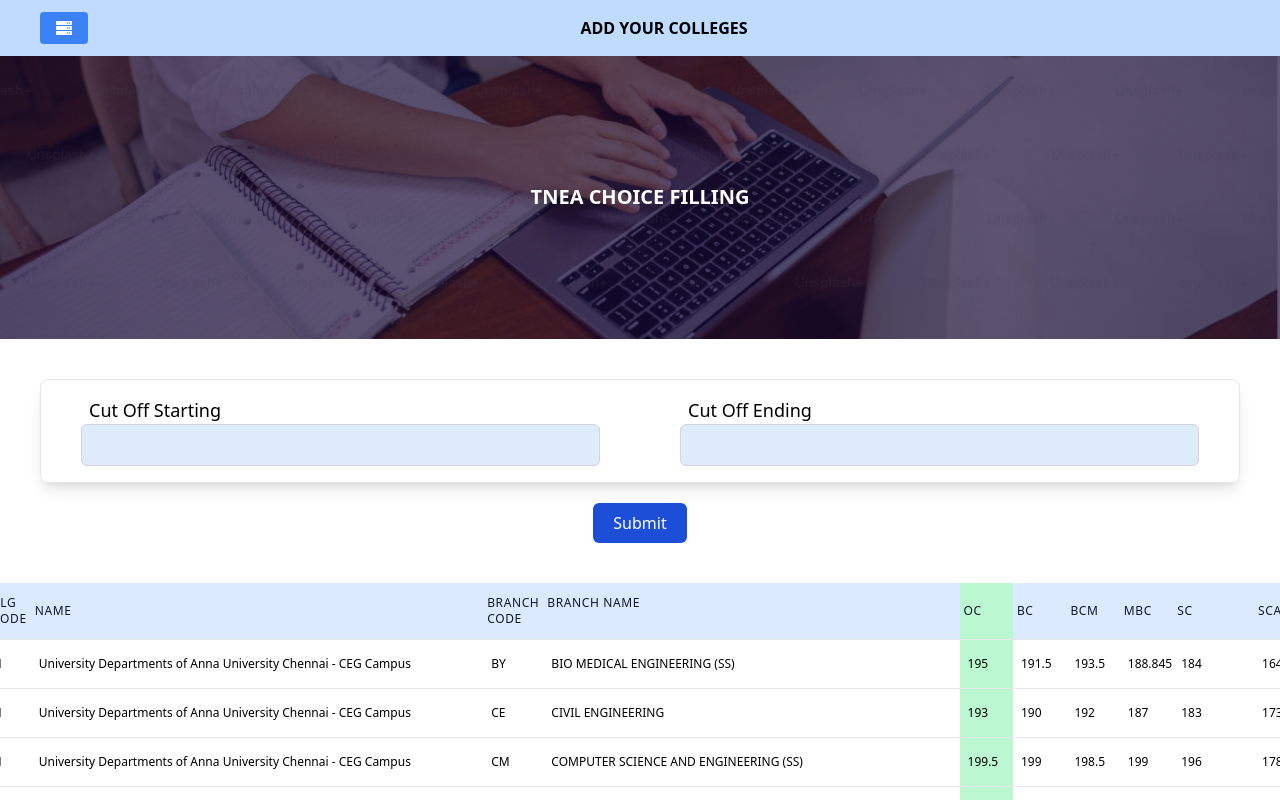
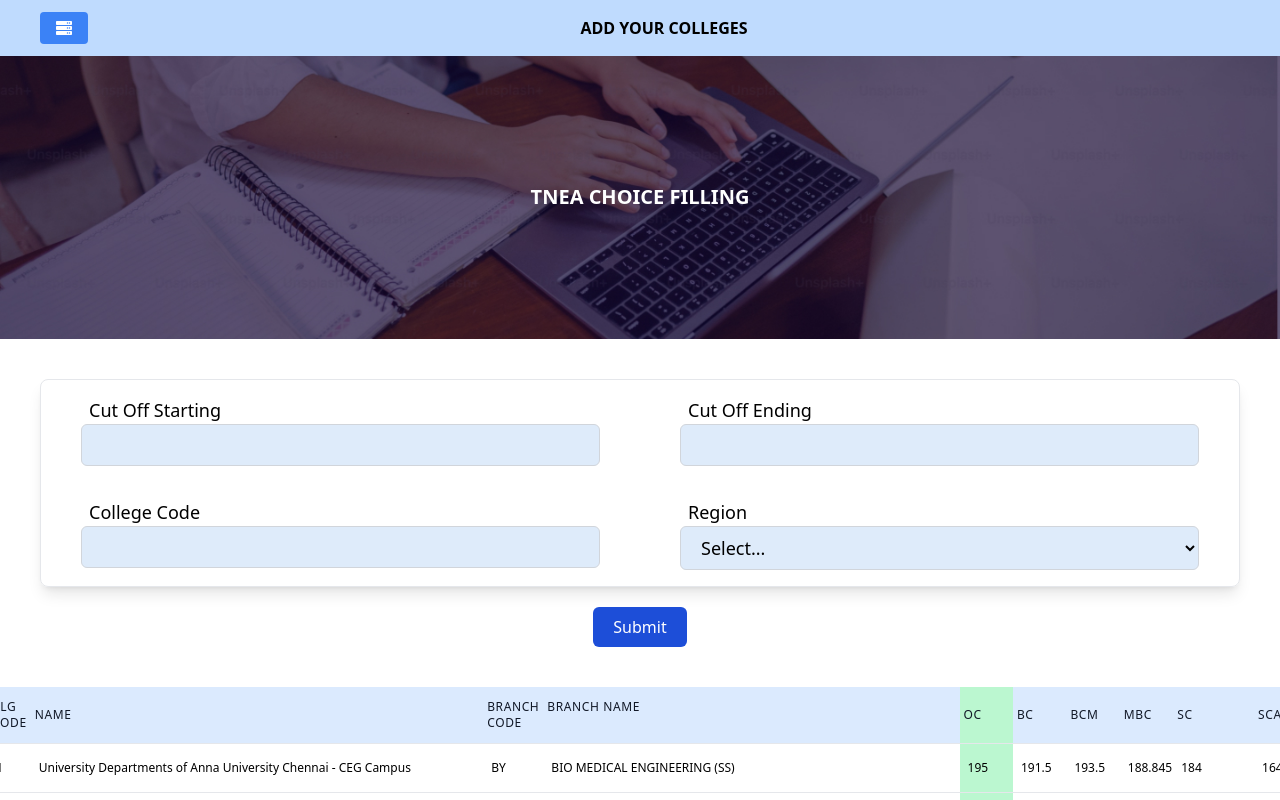
Before and after one commit to Mukunthan-A-R/CCE, a React (Vite) app: page /home in a window 1280 px wide. Shown: the top 800 px of the page. Built offline with nearby package versions, Linux system fonts and the light colour scheme.

Commit message:
Table Value Sorts

```diff
--- a/src/components/InputFilter.jsx
+++ b/src/components/InputFilter.jsx
@@ -9,8 +9,9 @@ import InputComponentCast from "./InputComponentCast";
 `import { useRecoilState } from "recoil";`
 // import { FaServer } from "react-icons/fa";
 import DataSubmitted from "./DataSubmitted";
-// import Banner from "../assets/Banner.jpg";
+import Banner from "../assets/Banner.jpg";
 import { useNavigate } from "react-router-dom";
+import { useRecoilState } from "recoil";
 
 const InputFilter = () => {
   const [listValue, setListValue] = useState(TableValues);
@@ -73,33 +74,33 @@ const InputFilter = () => {
     }));
   };
 
-  // const handleDataClg = (value) => {
-  //   setData((data) => ({
-  //     ...data,
-  //     clgName: value,
-  //   }));
-  // };
+  const handleDataClg = (value) => {
+    setData((data) => ({
+      ...data,
+      clgName: value,
+    }));
+  };
 
-  // const handleDataName = (value) => {
-  //   setData((data) => ({
-  //     ...data,
-  //     name: value,
-  //   }));
-  // };
+  const handleDataName = (value) => {
+    setData((data) => ({
+      ...data,
+      name: value,
+    }));
+  };
 
-  // const handleDataEmail = (value) => {
-  //   setData((data) => ({
-  //     ...data,
-  //     email: value,
-  //   }));
-  // };
+  const handleDataEmail = (value) => {
+    setData((data) => ({
+      ...data,
+      email: value,
+    }));
+  };
 
-  // const handleDataCast = (value) => {
-  //   setData((data) => ({
-  //     ...data,
-  //     cast: value,
-  //   }));
-  // };
+  const handleDataCast = (value) => {
+    setData((data) => ({
+      ...data,
+      cast: value,
+    }));
+  };
 
   const handleDataRegion = (value) => {
     setData((data) => ({
@@ -131,14 +132,14 @@ const InputFilter = () => {
       {showPopup && (
         <DataSubmitted handleClick={handleClosePopup}></DataSubmitted>
       )}
-{/*
+
       <div className="relative">
         <img src={Banner} className="w-full h-24 object-cover" />
         <h2 className="absolute inset-0 flex items-center justify-center text-white font-bold text-xl">TNEA CHOICE FILLING</h2>
       </div>
-     */}
 
-      {/* <div className="md:flex border border-gray-200 mx-10 rounded-lg my-5 shadow-lg">
+
+      <div className="md:flex border border-gray-200 mx-10 rounded-lg my-5 shadow-lg">
         <InputComponent
           // Name
           sendData={handleDataName}
@@ -153,10 +154,10 @@ const InputFilter = () => {
           type="email"
           styles="w-full md:w-1/2 px-10 my-4"
         ></InputComponent>
-      </div> */}
+      </div>
       {/* <div className="md:flex border border-gray-200 mx-10 rounded-lg my-5 shadow-lg"></div> */}
       <div className="border border-gray-200 rounded-lg mx-10 shadow-lg">
-        {/* <div className="md:flex">
+        <div className="md:flex">
           <InputComponentCast
             // Cast
             sendData={handleDataCast}
@@ -164,7 +165,7 @@ const InputFilter = () => {
             type="text"
             styles="w-full md:w-1/2 px-10 my-4"
           ></InputComponentCast>
-        </div> */}
+        </div>
         <div className="md:flex">
           <InputComponent
             //CutOff data
@@ -181,13 +182,13 @@ const InputFilter = () => {
             styles="w-full md:w-1/2 px-10 my-4 "
           ></InputComponent>
         </div>
-          {/* <InputComponent
+          <InputComponent
             // ClgName
             sendData={handleDataClg}
             label="College Name"
             type="text"
             styles="w-full md:w-1/2 px-10 my-4"
-          ></InputComponent> */}
+          ></InputComponent>
         <div className="md:flex">
           <InputComponent
             // Department
--- /dev/null
+++ b/src/components/InputRegion.jsx
@@ -0,0 +1,31 @@
+import React from 'react'
+
+const InputRegion = ({styles,label,sendData}) => {
+
+  return (
+    <div className={styles}>
+    <label
+    htmlFor={label}
+    className='mx-2 text-lg font-medium'
+    >
+      {label}
+      <br />
+      <select
+      id={label}
+      onChange={sendData}
+      className="w-full border bg-[#deebfa] border-gray-300 rounded-md px-4 py-2 focus:outline-none focus:border-blue-500"
+    >
+      <option value="">Select...</option>
+      <option value="Chennai">Chennai zone</option>
+      <option value="Coimbatore">Coimbatore</option>
+      <option value="Tanjore">Tanjore zone</option>
+      <option value="Madurai">Madurai zone</option>
+      <option value="Trichy">Trichy zone</option>
+      <option value="others">others</option>
+    </select>
+    </label>
+  </div>
+  )
+}
+
+export default InputRegion
--- a/src/components/TableFilter.jsx
+++ b/src/components/TableFilter.jsx
@@ -3,18 +3,23 @@ import TableValues from '../data/DataChennai';
 import InputComponent from './InputComponent';
 import ButtonComponent from './ButtonComponent';
 import { useRecoilState } from 'recoil';
-import { userCommunity, userValue } from '../data/atoms';
+import { resultArray, userCommunity, userValue } from '../data/atoms';
 import DataSubmitted from './DataSubmitted';
 import { useNavigate } from 'react-router-dom';
 import TableWithSort from './TableWithSort';
+import InputRegion from './InputRegion';
 
 const TableFilter = () => {
-    const [filter,setFilter] = useState({
+  const [data,setData] = useState(TableValues);
+
+  const [filter,setFilter] = useState({
         cutOffStart: 200,
         cutOffEnd: 0,
+        collegeCode: 0,
         region: "",
         dept:"",
     })
+
 
     const handleDataCutOffSt = (value) => {
         setFilter({...filter ,cutOffStart: value})
@@ -26,8 +31,21 @@ const TableFilter = () => {
         console.log(filter);
     }
 
+    const handleDataCollegeCode = (value) => {
+        setFilter({...filter ,collegeCode: value})
+        console.log(filter);
+    }
+
+    const handleDataRegion = (e) => {
+        setFilter({...filter ,region: e.target.value})
+        console.log(filter);
+    }
+
     const handleSubmit = () => {
         console.log(filter);
+        const FilterData =  TableValues.filter(value => value.oc <= filter.cutOffStart && value.oc >= filter.cutOffEnd && value.collegeCode === filter.collegeCode && value.region === filter.region)
+        setData(FilterData)
+
 
     }
 
@@ -50,6 +68,21 @@ const TableFilter = () => {
             type="number"
             styles="w-full md:w-1/2 px-10 my-4 "
           ></InputComponent>
+        </div>
+
+        <div className="md:flex">
+          <InputComponent
+            //College Code
+            sendData={handleDataCollegeCode}
+            label="College Code"
+            type="number"
+            styles="w-full md:w-1/2 px-10 my-4 "
+          ></InputComponent>
+          <InputRegion
+          label="Region"
+          styles="w-full md:w-1/2 px-10 my-4 "
+          sendData={handleDataRegion}
+          ></InputRegion>
         </div>
 
         {/* <div className="md:flex">
@@ -81,7 +114,8 @@ const TableFilter = () => {
         </ButtonComponent>
 
       </div>
-      <TableWithSort tableWithSort data={TableValues} community={"oc"}></TableWithSort>
+      {/* <TableWithSort tableWithSort data={TableValues} community={"oc"}></TableWithSort> */}
+      <TableWithSort tableWithSort data={data} community={"oc"}></TableWithSort>
     </div>
   )
 }
--- a/src/pages/Home.jsx
+++ b/src/pages/Home.jsx
@@ -5,6 +5,7 @@ import { useRecoilState } from "recoil";
 import { userCommunity } from "../data/atoms";
 import TableFilter from "../components/TableFilter";
 import HomeUi from "../components/HomeUi";
+import InputFilter from "../components/InputFilter";
 
 
 const Home = () => {
@@ -13,6 +14,7 @@ const Home = () => {
     <div className="m-0 sm:m-0">
       <HomeUi></HomeUi>
       <TableFilter></TableFilter>
+      {/* <InputFilter></InputFilter> */}
     </div>
   );
 };
```
